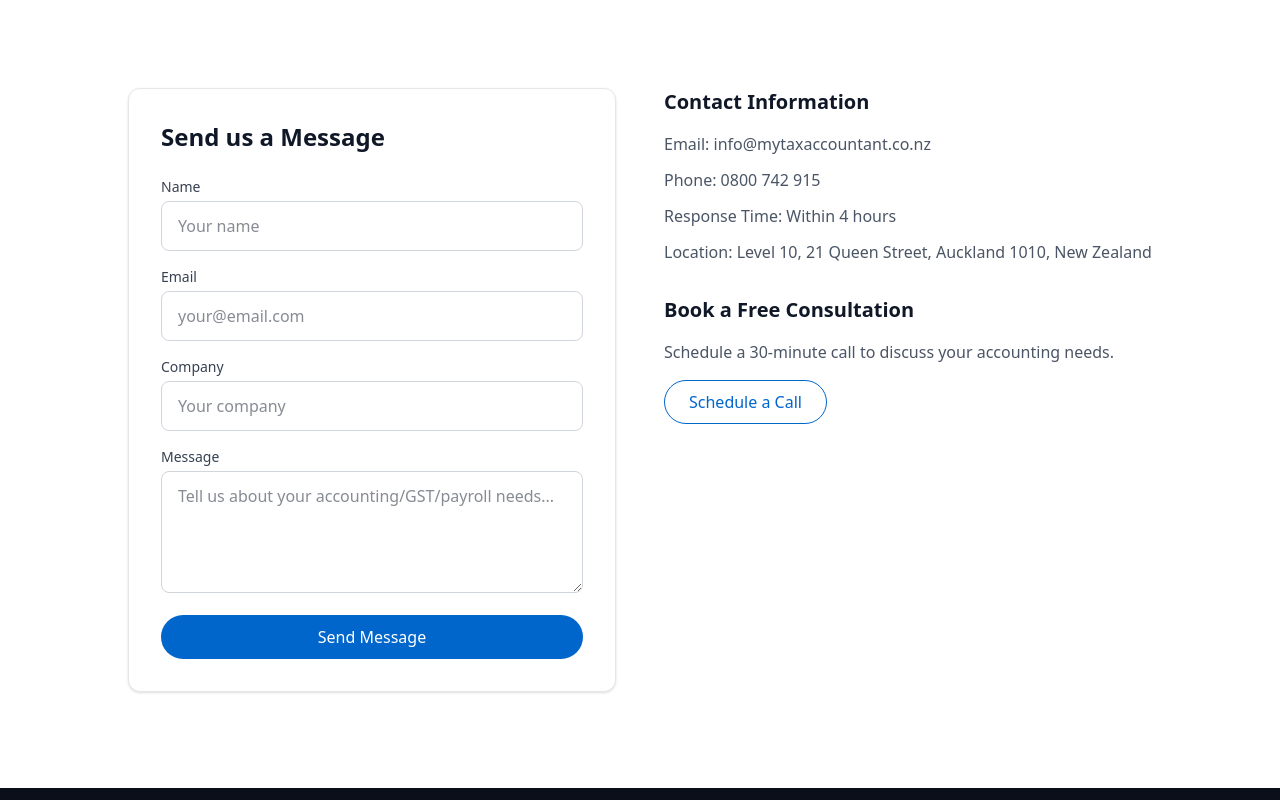
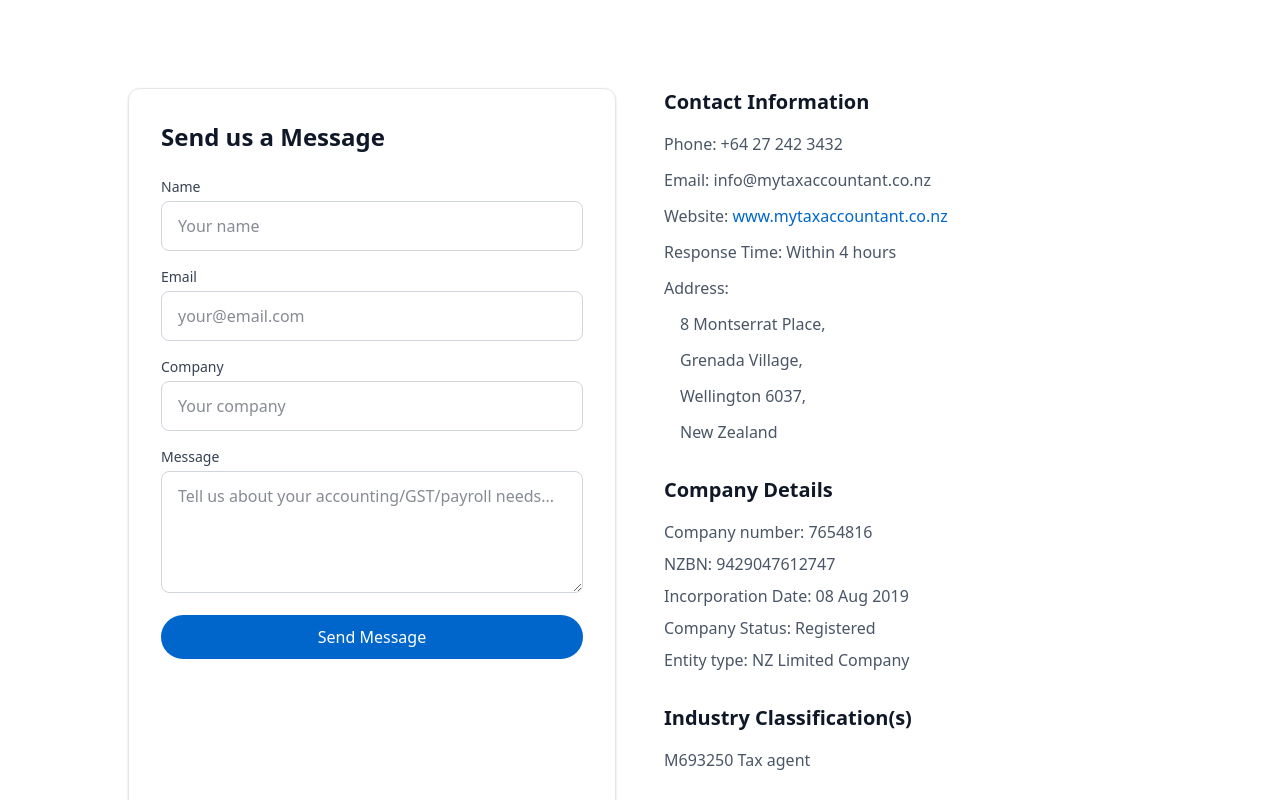
Before and after one commit to stronciy/mytaxaccounting, a Next.js app: page /contact in a window 1280 px wide. Shown: the part 380-1180 px from the top of the page. Built offline with nearby package versions, Linux system fonts and the light colour scheme.

Commit message:
fix address

```diff
--- a/app/(marketing)/contact/page.tsx
+++ b/app/(marketing)/contact/page.tsx
@@ -48,10 +48,33 @@
               <div>
                 <h3 className='text-xl font-semibold mb-4'>Contact Information</h3>
                 <div className='space-y-3 text-gray-600'>
+                  <p>Phone: +64 27 242 3432</p>
                   <p>Email: info@mytaxaccountant.co.nz</p>
-                  <p>Phone: 0800 742 915</p>
+                  <p>Website: <a href='https://www.mytaxaccountant.co.nz' className='text-[#0066CC] hover:underline' target='_blank' rel='noopener noreferrer'>www.mytaxaccountant.co.nz</a></p>
                   <p>Response Time: Within 4 hours</p>
-                  <p>Location: Level 10, 21 Queen Street, Auckland 1010, New Zealand</p>
+                  <p>Address:</p>
+                  <p className='pl-4'>8 Montserrat Place,</p>
+                  <p className='pl-4'>Grenada Village,</p>
+                  <p className='pl-4'>Wellington 6037,</p>
+                  <p className='pl-4'>New Zealand</p>
+                </div>
+              </div>
+
+              <div>
+                <h3 className='text-xl font-semibold mb-4'>Company Details</h3>
+                <div className='space-y-2 text-gray-600'>
+                  <p>Company number: 7654816</p>
+                  <p>NZBN: 9429047612747</p>
+                  <p>Incorporation Date: 08 Aug 2019</p>
+                  <p>Company Status: Registered</p>
+                  <p>Entity type: NZ Limited Company</p>
+                </div>
+              </div>
+
+              <div>
+                <h3 className='text-xl font-semibold mb-4'>Industry Classification(s)</h3>
+                <div className='text-gray-600'>
+                  <p>M693250 Tax agent</p>
                 </div>
               </div>
 
```
